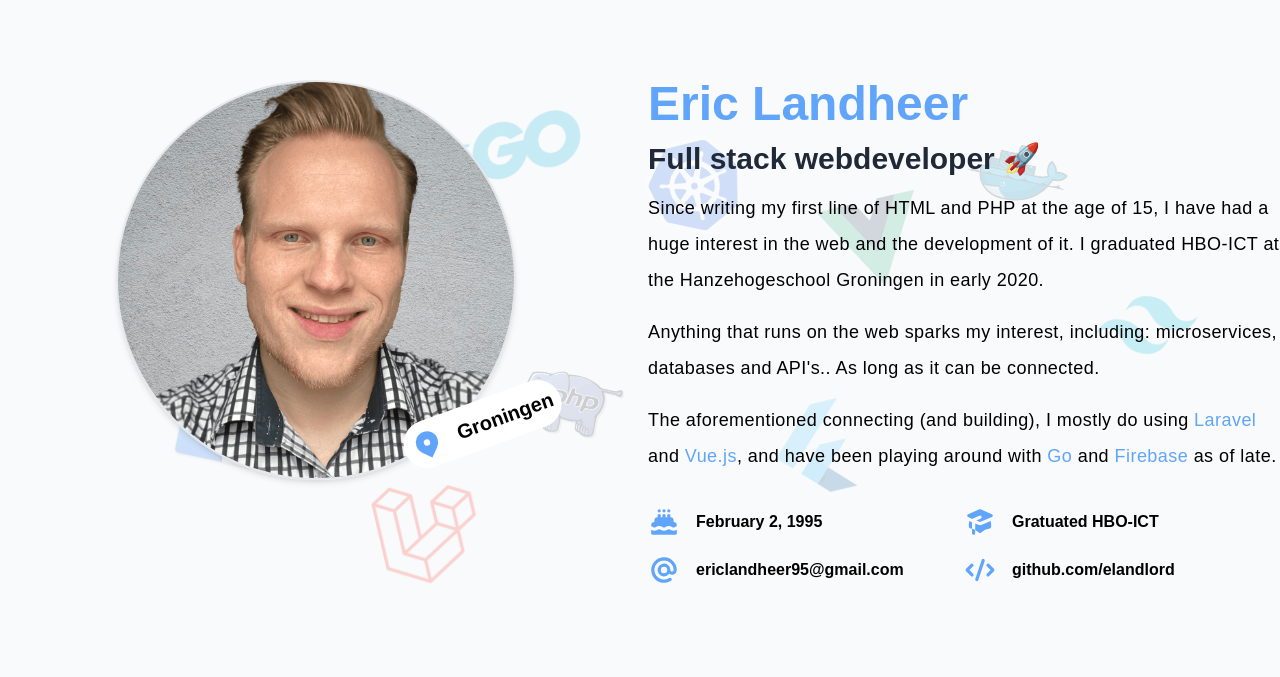
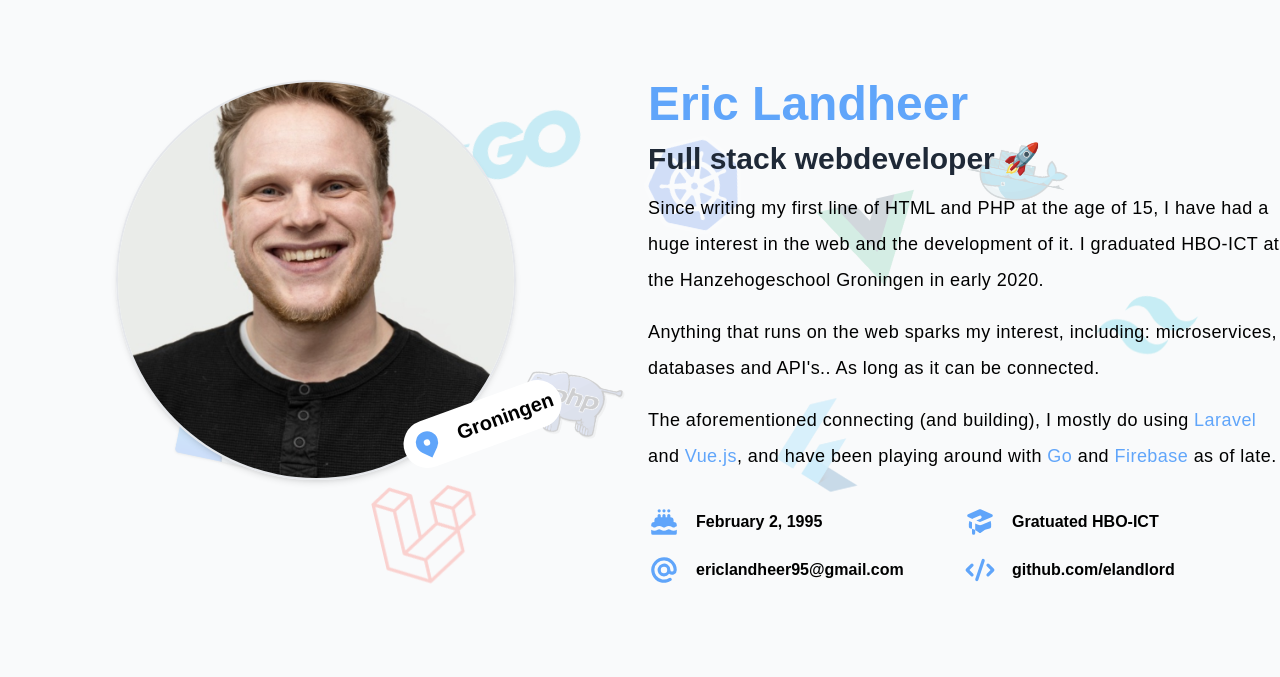
Before and after one commit to Elandlord/ericlandheer, a Laravel app: template resources/views/pages/homepage/index.blade.php in a window 1280 px wide. Shown: the part 56-733 px from the top of the page. Run offline with Laravel 8, Linux system fonts and the light colour scheme; the template is opened without the code that fills it, so the values that code supplies are empty; style sheets or scripts are compiled from the project's sources; parts of the project's set-up code (start-up, migrations or seed data) failed here and were passed over; some libraries are stand-ins or nearby versions.

Commit message:
:rainbow: Update profile picture

```diff
--- a/resources/views/pages/homepage/partials/banner.blade.php
+++ b/resources/views/pages/homepage/partials/banner.blade.php
@@ -37,7 +37,7 @@
         <div class="grid grid-cols-1 lg:grid-cols-2 gap-4 py-20 relative mx-8 lg:mx-0">
             <div class="flex justify-center">
                 <div class="shadow-md w-full rounded-full overflow-hidden border-2" style="max-width: 400px; max-height: 400px;">
-                    <img class="relative w-full h-full object-cover " src="assets/images/eric-resume-minified.png" />
+                    <img class="relative w-full h-full object-cover " src="assets/images/eric.jpeg" />
                     <div class="hidden sm:flex absolute top-72 transform rotate-340 top-80 sm:top-100 left-80 xl:left-100  items-center justify-center bg-white px-2 py-2 rounded-full">
                         <svg xmlns="http://www.w3.org/2000/svg" class="text-blue-400 h-8 w-8" viewBox="0 0 20 20" fill="currentColor">
                             <path fill-rule="evenodd" d="M5.05 4.05a7 7 0 119.9 9.9L10 18.9l-4.95-4.95a7 7 0 010-9.9zM10 11a2 2 0 100-4 2 2 0 000 4z" clip-rule="evenodd" />
```
Also changed, not shown: public/assets/images/eric.jpeg (added), public/assets/images/peterprint.png (added).
